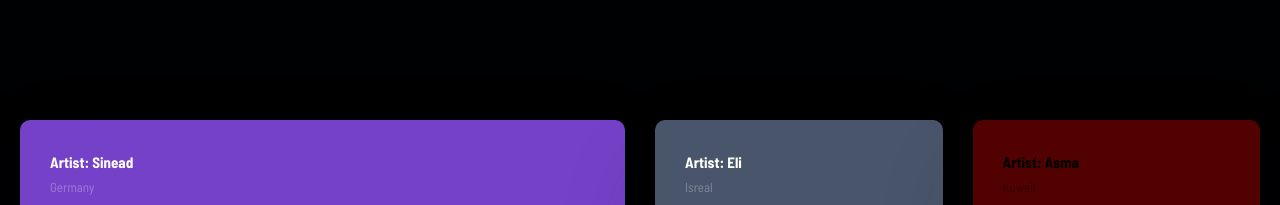
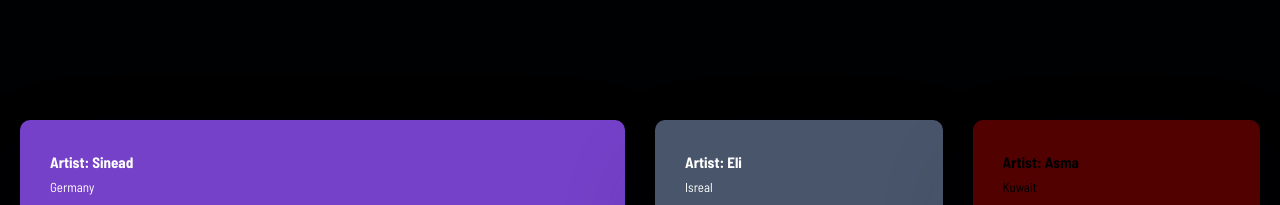
Before and after one commit to 2187Nick/wgu_projects, a plain HTML site: page Web_Development_Foundations/css_grid/index.html in a window 1280 px wide. Shown: the top 205 px of the page. Drawn offline with Linux system fonts and the light colour scheme.

Commit message:
updated readme

```diff
--- a/Web_Development_Foundations/css_grid/style.css
+++ b/Web_Development_Foundations/css_grid/style.css
@@ -41,7 +41,7 @@ body {
 }
 
 .card__header p {
-  opacity: 30%;
+  opacity: 100%;
 }
 
 .card__img {
```
Also changed, not shown: Web_Development_Foundations/image.png (added), 1 other file.
